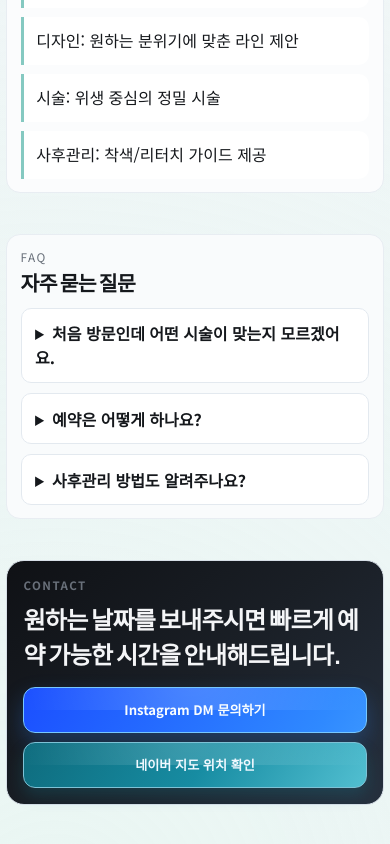
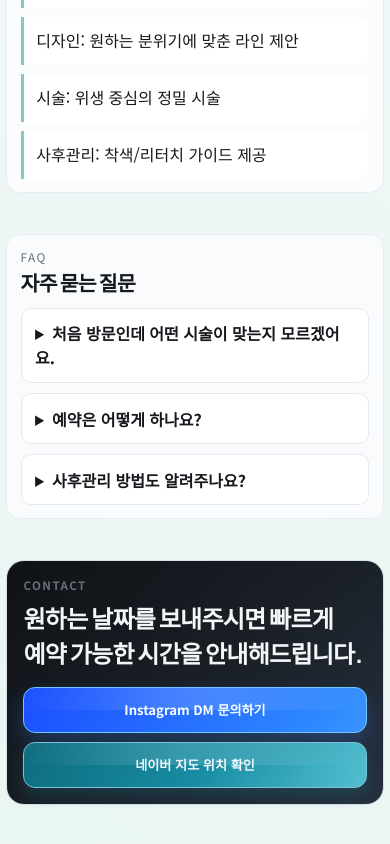
Before and after one commit to obg1987-tech/stylelash, a Next.js app: page / in a window 390 px wide. Shown: the part 4277-5121 px from the top of the page. Built offline with nearby package versions, Linux system fonts and the light colour scheme; no server answers.

Commit message:
Improve mobile contact heading readability

```diff
--- a/app/globals.css
+++ b/app/globals.css
@@ -1523,6 +1523,8 @@ a {
   letter-spacing: -0.03em;
   max-width: none;
   white-space: nowrap;
+  word-break: keep-all;
+  overflow-wrap: normal;
 }
 
 .contact-actions {
@@ -2649,6 +2651,8 @@ a {
 
   .contact h2 {
     white-space: normal;
+    word-break: keep-all;
+    line-height: 1.45;
   }
 
   .hero-metrics,
```
